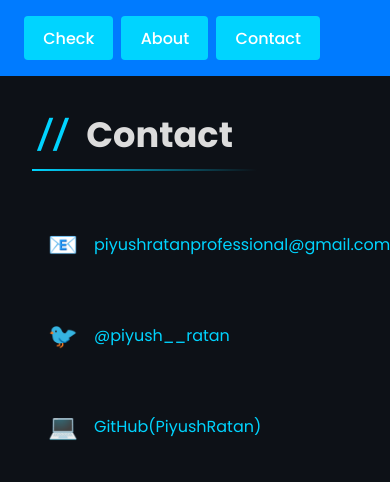
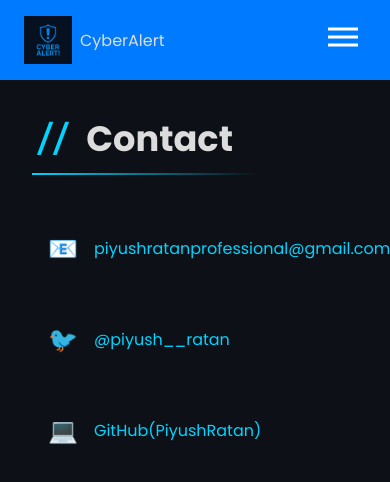
Before and after one commit to PiyushRatan/CyberAlert, a plain HTML site: page contact.html in a window 390 px wide. Drawn offline with Linux system fonts and the light colour scheme.

Commit message:
Added Hamburger Menu

```diff
--- a/about.html
+++ b/about.html
@@ -1,20 +1,36 @@
 <!DOCTYPE html>
 <html lang="en">
+
 <head>
   <meta charset="UTF-8">
   <meta name="viewport" content="width=device-width, initial-scale=1.0">
   <title>Cyber Alert | About</title>
   <link rel="stylesheet" href="styles.css">
-  <link href="https://fonts.googleapis.com/css2?family=Poppins:wght@300;400;500;600;700&family=JetBrains+Mono:wght@400;500&display=swap" rel="stylesheet">
+  <link
+    href="https://fonts.googleapis.com/css2?family=Poppins:wght@300;400;500;600;700&family=JetBrains+Mono:wght@400;500&display=swap"
+    rel="stylesheet">
 </head>
+
 <body class="about-page">
   <nav class="navbar">
+    <div class="logo-container">
+      <img src="logo.png" alt="CyberAlert Logo" class="navbar-logo" />
+      <span class="logo-title">CyberAlert</span>
+    </div>
+
+    <button class="hamburger" aria-label="Menu" aria-expanded="false">
+      <span class="hamburger-box">
+        <span class="hamburger-inner"></span>
+      </span>
+    </button>
+
     <ul class="nav-list">
-      <li class="nav-item"><a href="index.html" class="nav-link">Check</a></li>
-      <li class="nav-item"><a href="#about" class="nav-link active">About</a></li>
-      <li class="nav-item"><a href="contact.html" class="nav-link">Contact</a></li>
+      <li class="nav-item"><a href="#home" class="nav-link active">Check</a></li>
+      <li class="nav-item"><a href="about.html" class="nav-link">Know more</a></li>
+      <li class="nav-item"><a href="contact.html" class="nav-link">Contact Me</a></li>
     </ul>
   </nav>
+
 
   <main class="content-section">
     <section id="about" class="about-section card">
@@ -25,7 +41,9 @@
 
       <div class="content-grid">
         <div class="profile-card card">
-          <div class="avatar-placeholder"><img src="https://encrypted-tbn0.gstatic.com/images?q=tbn:ANd9GcT723FPMjqEMl6HzB7h5NyYSBF7oLq8V5H4JQ&s" alt="Avatar"></div>
+          <div class="avatar-placeholder"><img
+              src="https://encrypted-tbn0.gstatic.com/images?q=tbn:ANd9GcT723FPMjqEMl6HzB7h5NyYSBF7oLq8V5H4JQ&s"
+              alt="Avatar"></div>
           <h3>PiyushRatan</h3>
           <p class="subtitle">Developer • Thinker • Student</p>
           <p class="location">Uttar Pradesh, India</p>
@@ -61,5 +79,7 @@
       </div>
     </section>
   </main>
+  <script src="script.js"></script>
 </body>
+
 </html>
--- a/contact.html
+++ b/contact.html
@@ -1,20 +1,36 @@
 <!DOCTYPE html>
 <html lang="en">
+
 <head>
   <meta charset="UTF-8">
   <meta name="viewport" content="width=device-width, initial-scale=1.0">
   <title>Cyber Alert | Contact</title>
   <link rel="stylesheet" href="styles.css">
-  <link href="https://fonts.googleapis.com/css2?family=Poppins:wght@300;400;500;600;700&family=JetBrains+Mono:wght@400;500&display=swap" rel="stylesheet">
+  <link
+    href="https://fonts.googleapis.com/css2?family=Poppins:wght@300;400;500;600;700&family=JetBrains+Mono:wght@400;500&display=swap"
+    rel="stylesheet">
 </head>
+
 <body class="contact-page">
   <nav class="navbar">
+    <div class="logo-container">
+      <img src="logo.png" alt="CyberAlert Logo" class="navbar-logo" />
+      <span class="logo-title">CyberAlert</span>
+    </div>
+
+    <button class="hamburger" aria-label="Menu" aria-expanded="false">
+      <span class="hamburger-box">
+        <span class="hamburger-inner"></span>
+      </span>
+    </button>
+
     <ul class="nav-list">
-      <li class="nav-item"><a href="index.html" class="nav-link">Check</a></li>
-      <li class="nav-item"><a href="about.html" class="nav-link">About</a></li>
-      <li class="nav-item"><a href="#contact" class="nav-link active">Contact</a></li>
+      <li class="nav-item"><a href="#home" class="nav-link active">Check</a></li>
+      <li class="nav-item"><a href="about.html" class="nav-link">Know more</a></li>
+      <li class="nav-item"><a href="contact.html" class="nav-link">Contact Me</a></li>
     </ul>
   </nav>
+
 
   <main class="content-section">
     <section id="contact" class="contact-section card">
@@ -23,11 +39,16 @@
         <div class="decorative-line"></div>
       </div>
       <ul class="contact-list">
-        <li><span class="contact-icon">📧</span> <a href="mailto:piyushratanprofessional@gmail.com">piyushratanprofessional@gmail.com</a></li>
-        <li><span class="contact-icon">🐦</span> <a href="https://twitter.com/piyush__ratan" target="_blank">@piyush__ratan</a></li>
-        <li><span class="contact-icon">💻</span> <a href="https://github.com/PiyushRatan" target="_blank">GitHub(PiyushRatan)</a></li>
+        <li><span class="contact-icon">📧</span> <a
+            href="mailto:piyushratanprofessional@gmail.com">piyushratanprofessional@gmail.com</a></li>
+        <li><span class="contact-icon">🐦</span> <a href="https://twitter.com/piyush__ratan"
+            target="_blank">@piyush__ratan</a></li>
+        <li><span class="contact-icon">💻</span> <a href="https://github.com/PiyushRatan"
+            target="_blank">GitHub(PiyushRatan)</a></li>
       </ul>
     </section>
   </main>
+  <script src="script.js"></script>
 </body>
+
 </html>
--- a/script.js
+++ b/script.js
@@ -85,25 +85,33 @@ if (!document.getElementById('loader-style')) {
     const style = document.createElement('style');
     style.id = 'loader-style';
     style.textContent = `
-    .loader-container {
-        display: flex;
-        flex-direction: column;
-        align-items: center;
-        justify-content: center;
-    }
-    .loader {
-        border: 4px solid #f3f3f3;
-        border-top: 4px solid #3498db;
-        border-radius: 50%;
-        width: 32px;
-        height: 32px;
-        animation: spin 1s linear infinite;
-        margin-bottom: 8px;
-    }
-    @keyframes spin {
-        0% { transform: rotate(0deg); }
-        100% { transform: rotate(360deg); }
-    }
+
     `;
     document.head.appendChild(style);
 }
+// Add this JavaScript to handle the hamburger menu toggle
+document.addEventListener('DOMContentLoaded', function() {
+  const hamburger = document.querySelector('.hamburger');
+  const navList = document.querySelector('.nav-list');
+
+  hamburger.addEventListener('click', function() {
+    this.classList.toggle('active');
+    navList.classList.toggle('active');
+
+    // Update aria-expanded attribute for accessibility
+    const isExpanded = this.getAttribute('aria-expanded') === 'true';
+    this.setAttribute('aria-expanded', !isExpanded);
+  });
+
+  // Close menu when clicking on a nav link (optional)
+  const navLinks = document.querySelectorAll('.nav-link');
+  navLinks.forEach(link => {
+    link.addEventListener('click', function() {
+      if (window.innerWidth <= 768) {
+        hamburger.classList.remove('active');
+        navList.classList.remove('active');
+        hamburger.setAttribute('aria-expanded', 'false');
+      }
+    });
+  });
+});
--- a/styles.css
+++ b/styles.css
@@ -35,35 +35,152 @@ body {
 }
 
 /* Navigation Bar */
+
 .navbar {
   display: flex;
   align-items: center;
   justify-content: space-between;
   padding: 1rem 1.5rem;
   background-color: var(--primary);
+  max-height: fit-content;
+  position: relative;
+}
+
+.logo-container {
+  display: flex;
+  align-items: center;
+  gap: 0.5rem;
 }
 
 .nav-list {
   display: flex;
   gap: 0.5rem;
   list-style: none;
+  margin: 0;
+  padding: 0;
 }
 
 .nav-item {
   padding: 0.6rem 1.2rem;
   background-color: var(--accent);
   border-radius: 4px;
-    transition: background-color 0.3s ease;
+  transition: all 0.3s ease;
 }
 
 .nav-item:hover {
   background-color: rgba(255, 255, 255, 0.2);
+  transform: translateY(-2px);
+}
+
+.navbar-logo {
+  height: 3rem;
+  object-fit: contain;
 }
 
 .nav-link {
   color: white;
   text-decoration: none;
   font-weight: 500;
+  display: block;
+}
+
+.nav-link.active {
+  font-weight: bold;
+  text-decoration: underline;
+}
+
+/* Hamburger Menu Styles */
+.hamburger {
+  display: none;
+  padding: 0.5rem;
+  background: transparent;
+  border: none;
+  cursor: pointer;
+  z-index: 1000;
+}
+
+.hamburger-box {
+  width: 30px;
+  height: 24px;
+  display: inline-block;
+  position: relative;
+}
+
+.hamburger-inner {
+  width: 100%;
+  height: 3px;
+  background-color: white;
+  position: absolute;
+  left: 0;
+  top: 50%;
+  transform: translateY(-50%);
+  transition: background-color 0.2s ease;
+}
+
+.hamburger-inner::before,
+.hamburger-inner::after {
+  content: "";
+  width: 100%;
+  height: 3px;
+  background-color: white;
+  position: absolute;
+  left: 0;
+  transition: transform 0.2s ease;
+}
+
+.hamburger-inner::before {
+  top: -8px;
+}
+
+.hamburger-inner::after {
+  top: 8px;
+}
+
+/* Responsive Styles */
+@media (max-width: 768px) {
+  .hamburger {
+    display: inline-block;
+  }
+
+  .nav-list {
+    position: fixed;
+    top: 0;
+    right: -100%;
+    width: 70%;
+    max-width: 300px;
+    height: 100vh;
+    background-color: var(--primary);
+    flex-direction: column;
+    align-items: center;
+    justify-content: center;
+    gap: 2rem;
+    transition: right 0.3s ease;
+    z-index: 999;
+    padding-top: 80px;
+  }
+
+  .nav-list.active {
+    right: 0;
+  }
+
+  .nav-item {
+    width: 80%;
+    text-align: center;
+    padding: 1rem;
+  }
+
+  /* Animate hamburger */
+  .hamburger.active .hamburger-inner {
+    background-color: transparent;
+  }
+
+  .hamburger.active .hamburger-inner::before {
+    transform: translateY(8px) rotate(45deg);
+  }
+
+  .hamburger.active .hamburger-inner::after {
+    transform: translateY(-8px) rotate(-45deg);
+  }
 }
 
 /* Main Content Sections */
@@ -149,14 +266,15 @@ body {
   box-shadow: 0 0 10px var(--shadow);
 }
 
-.responseLabel{
+.responseLabel {
   font-size: 1.1rem;
   font-weight: 600;
-    padding:0.4rem;
+  padding: 0.4rem;
   margin-bottom: 2rem;
   background-color: gradient(45deg, var(--primary), var(--accent));
-    border-bottom:  2px solid;
+  border-bottom: 2px solid;
 }
+
 [class*="severity-"] {
   font-weight: 800;
   margin-top: 1.2rem;
@@ -268,12 +386,14 @@ body {
   font-size: 2.5rem;
   font-weight: bold;
 }
+
 .avatar-placeholder img {
   width: 100%;
   height: 100%;
   object-fit: cover;
   border-radius: 50%;
 }
+
 .profile-card h3 {
   font-size: 1.5rem;
   margin-bottom: 0.25rem;
@@ -453,3 +573,31 @@ blockquote::before {
   font-size: 1.5rem;
   color: var(--accent);
 }
+
+/* LOader */
+.loader-container {
+  display: flex;
+  flex-direction: column;
+  align-items: center;
+  justify-content: center;
+}
+
+.loader {
+  border: 4px solid #f3f3f3;
+  border-top: 4px solid #3498db;
+  border-radius: 50%;
+  width: 32px;
+  height: 32px;
+  animation: spin 1s linear infinite;
+  margin-bottom: 8px;
+}
+
+@keyframes spin {
+  0% {
+    transform: rotate(0deg);
+  }
+
+  100% {
+    transform: rotate(360deg);
+  }
+}
```
Also changed, not shown: index.html (+16 -2 lines), logo.png (added). Lines whose indentation alone changed are shown as unchanged.
